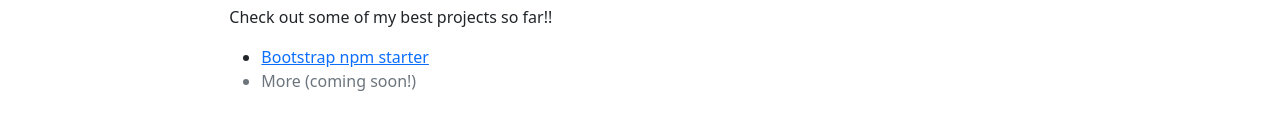
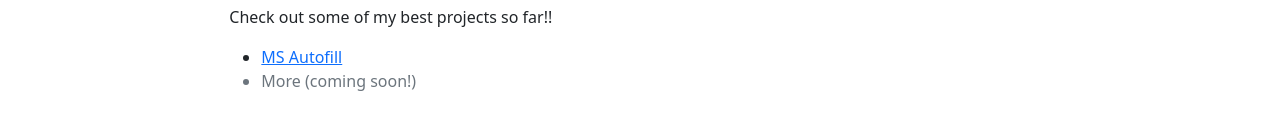
Before and after one commit to RounakDX/Portfolio, a plain HTML site: page index.html in a window 1280 px wide. Shown: the part 512-648 px from the top of the page. Drawn offline with nearby package versions, Linux system fonts and the light colour scheme.

Commit message:
Update index.html

```diff
--- a/index.html
+++ b/index.html
@@ -55,7 +55,7 @@
                   <h2>Starter Projects</h2>
                   <p>Check out some of my best projects so far!!</p>
                   <ul class="icon-list">
-                    <li><a href="https://github.com/RounakDX/ms_autofill" rel="noopener" target="_blank">Bootstrap npm starter</a></li>
+                    <li><a href="https://github.com/RounakDX/ms_autofill" rel="noopener" target="_blank">MS Autofill</a></li>
                     <li class="text-muted">More (coming soon!)</li>
                   </ul>
                 </div>
```
